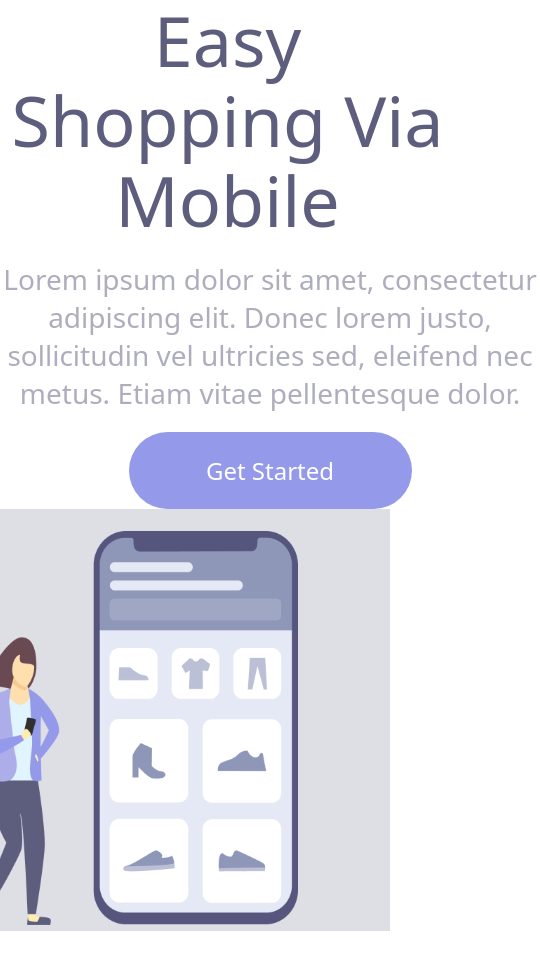
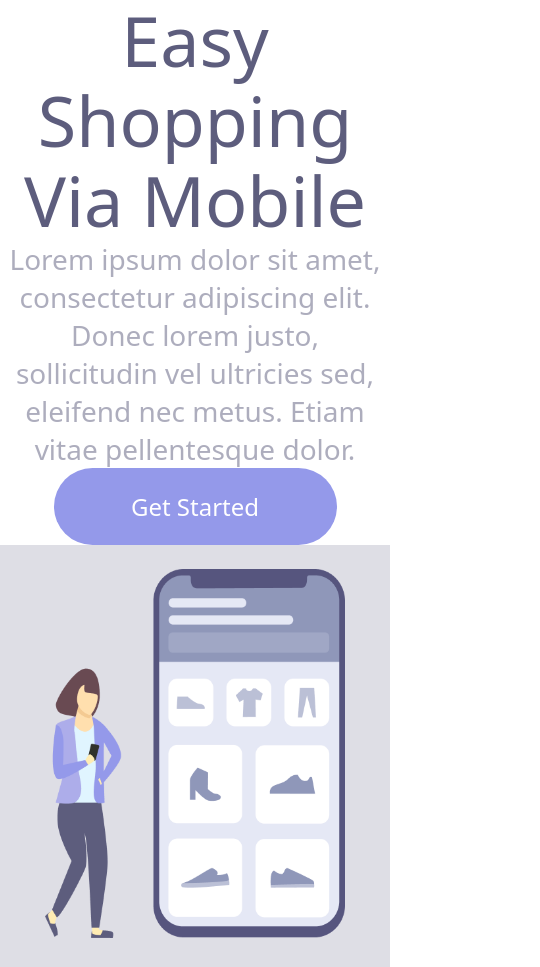
Before and after one commit to devsantos1/SHOPPING-VIA-MOBILE, a plain HTML site: page index.html in a window 390 px wide. Shown: the whole page, 540 px wide, since content can reach past the window. Before the commit the page ends 931 px from the top, so only its background shows below. Drawn offline with Linux system fonts and the light colour scheme.

Commit message:
alteracao no css, fazendo responsividade e adicao de imagens para readmer

```diff
--- a/index.html
+++ b/index.html
@@ -29,7 +29,10 @@
             <a  class="link" href="#">Contact</a>
         </header>
 
-        <img src="./Illustration-3-3 (2).png" alt="shopping-Mobile">
+        <div id="container-img">
+            <img src="./Illustration-3-3 (2).png" alt="shopping-Mobile">
+
+        </div>
     </div>
 
 
--- a/style.css
+++ b/style.css
@@ -116,6 +116,8 @@ img{
 
 @media (max-width:1399px){
 
+
+
     *{
         margin: 0;
         padding: 0;
@@ -123,15 +125,21 @@ img{
 
     }
 
+
     header{
         display: none;
     }
 
     img{
         margin: 0 auto;
-        width: 320px;
         right: 57px;
         top: 8px;
+        position: static;
+        width: 300px;
+    }
+
+    #container-img{
+        margin: 0 auto;
     }
 
     .filho{
@@ -155,11 +163,15 @@ img{
         height: 50vh;
     }
 
-
-
-
-
-
+    h1{
+        margin: 0 auto;
+        width: auto;
+        text-align: center;
+    }
+    P{
+        margin: 0 auto;
+        width: auto;
+    }
 
 
 
```
Also changed, not shown: readmer-project01.png (added).
